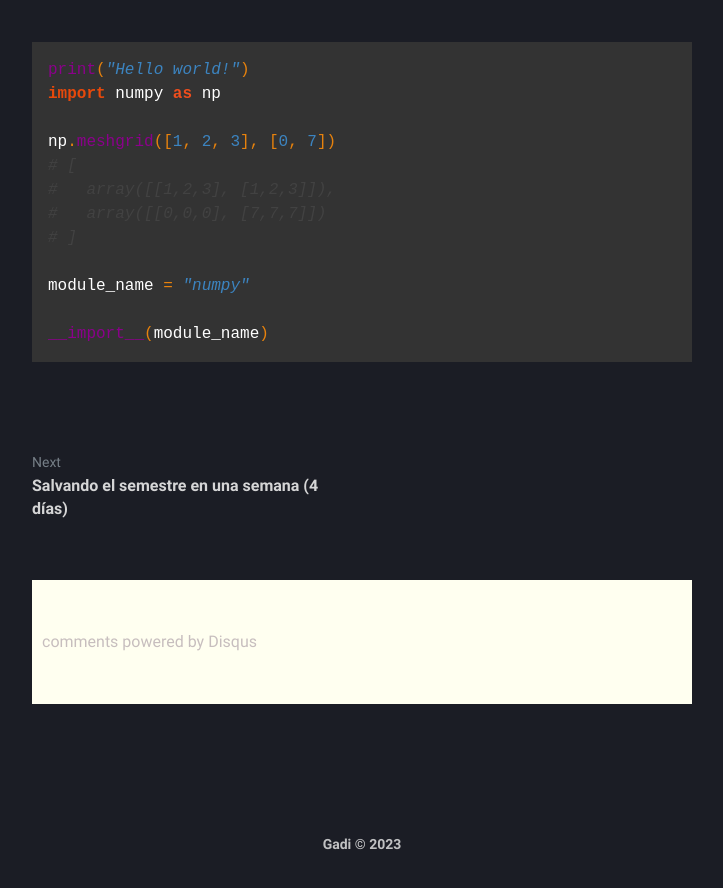
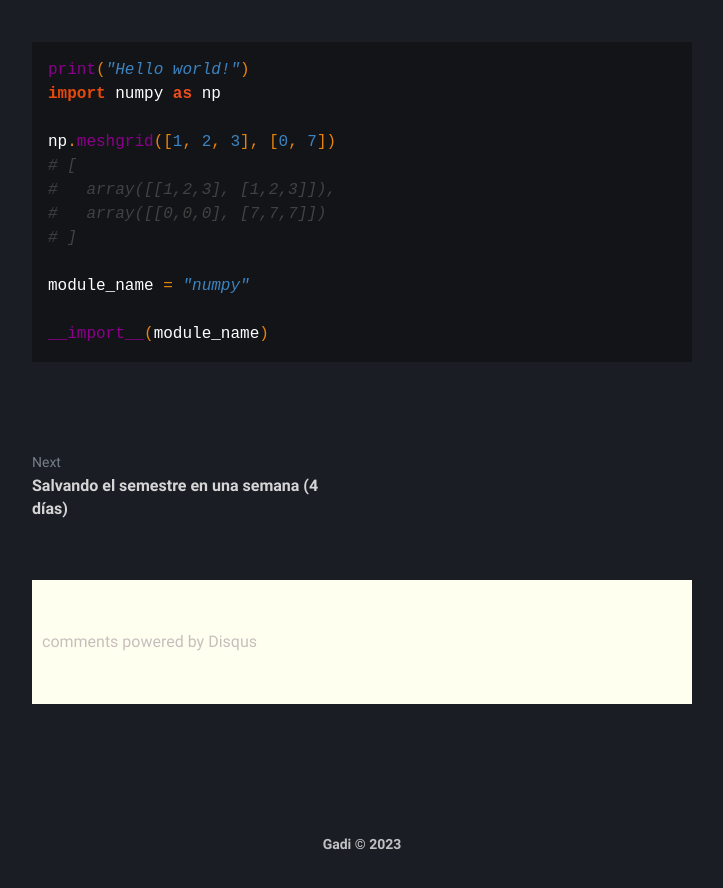
Before and after one commit to gadivalr/mess, a Jekyll site: the page built from _posts/2023-06-11-test.md, in a window 1280 px wide. Shown: the part 686-1574 px from the top of the page, without its empty margins (278-1001 px from the left). Built offline with Jekyll 4.4.1, drawn with Linux system fonts in a browser that asks for light colours; comment, search, counter and statistics services are not loaded.

Commit message:
Update _syntax.scss

```diff
--- a/_sass/klise/_syntax.scss
+++ b/_sass/klise/_syntax.scss
@@ -31,7 +31,7 @@ pre code.highlighter-rouge {
 [data-theme="dark"] {
   pre.highlight,
   pre {
-    background-color: #333;
+    background-color: #131418;
     color: #fff;
     border-color: rgba(255, 255, 255, 0.1);
 
```
